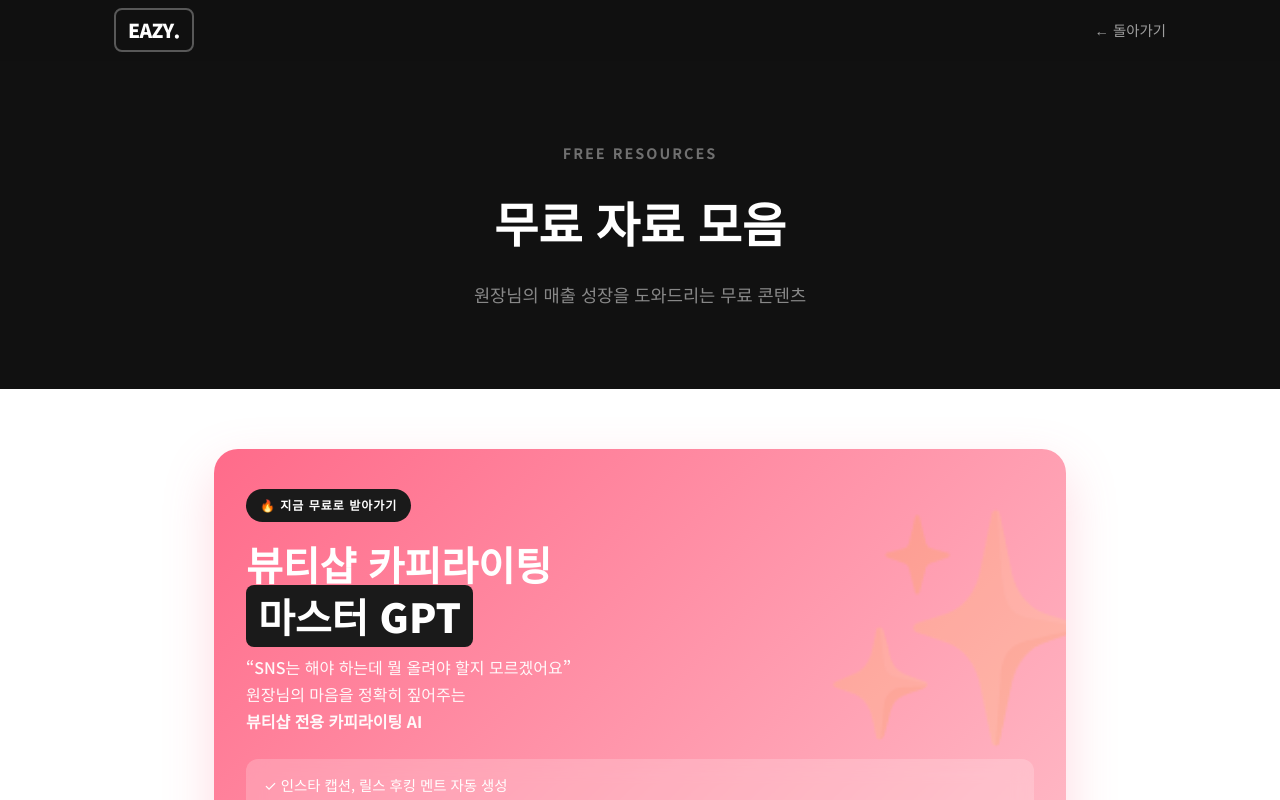
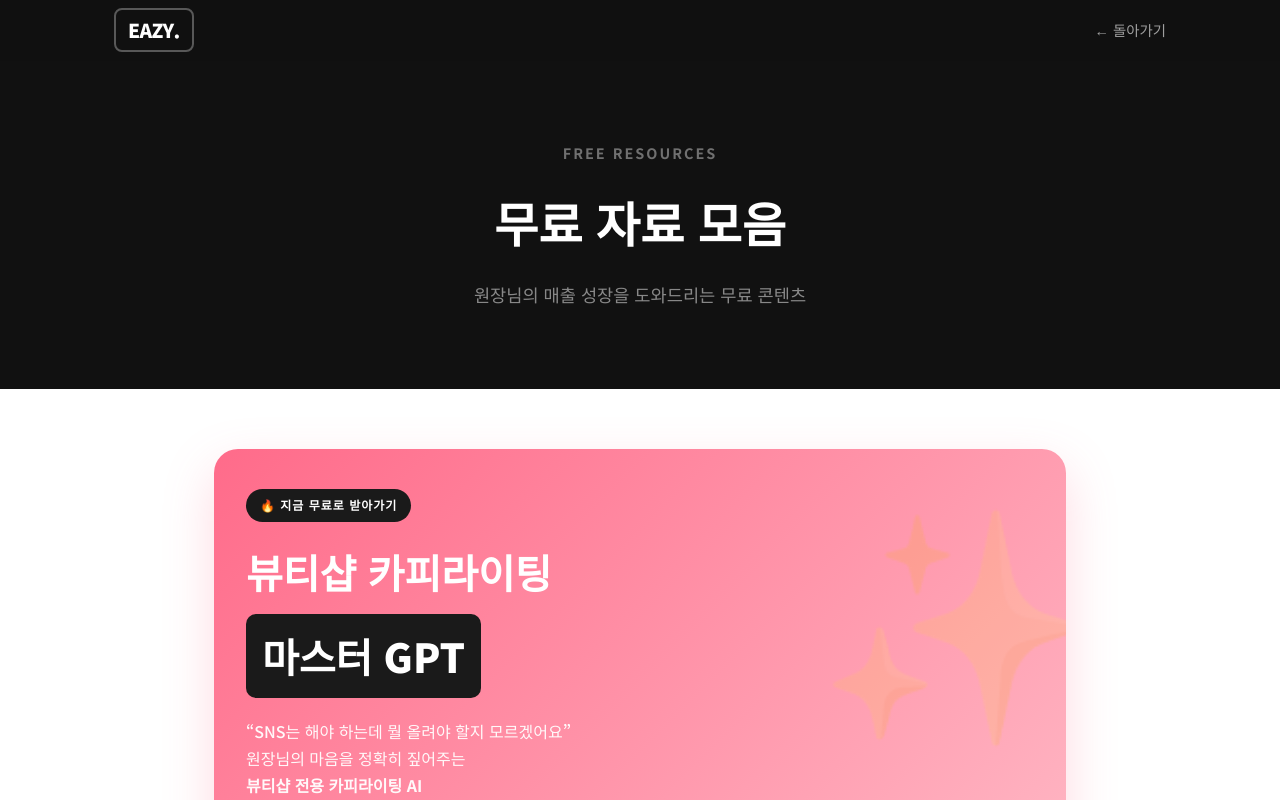
Before and after one commit to wldms706/eazy-homepage, a Next.js app: page /resources in a window 1280 px wide. Shown: the top 800 px of the page. Built offline with nearby package versions, Linux system fonts and the light colour scheme; no server answers.

Commit message:
Style: 카피라이팅 마스터 GPT 헤드라인 간격 여유 추가

```diff
--- a/src/app/resources/page.tsx
+++ b/src/app/resources/page.tsx
@@ -161,12 +161,12 @@
                 fontSize: 'clamp(1.8rem, 4vw, 2.5rem)',
                 fontWeight: 900,
                 color: '#fff',
-                lineHeight: 1.3,
-                marginBottom: '12px',
+                lineHeight: 1.7,
+                marginBottom: '20px',
                 wordBreak: 'keep-all',
               }}>
                 뷰티샵 카피라이팅<br />
-                <span style={{ background: '#1a1a1a', padding: '2px 12px', borderRadius: '8px' }}>마스터 GPT</span>
+                <span style={{ background: '#1a1a1a', padding: '8px 16px', borderRadius: '10px', display: 'inline-block', marginTop: '8px' }}>마스터 GPT</span>
               </h2>
               <p style={{
                 fontSize: '1rem',
```
